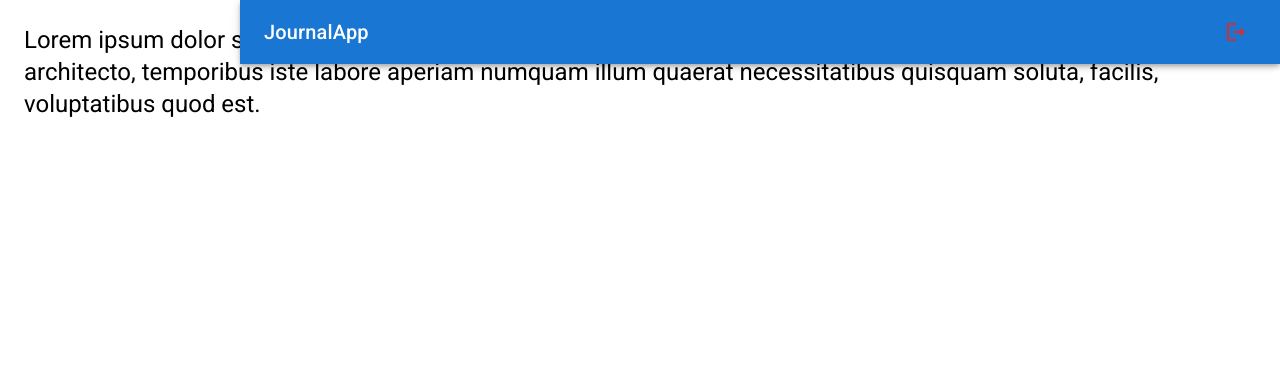
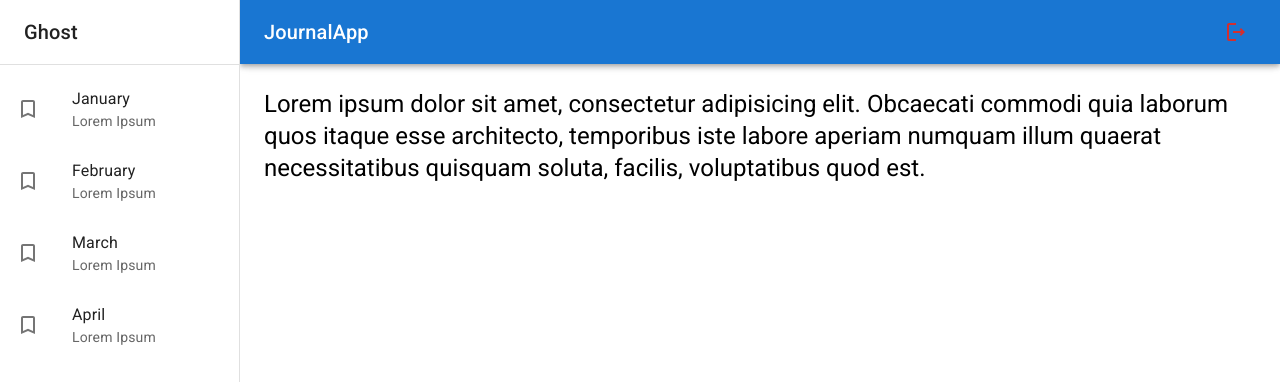
Before and after one commit to aleroses/practice, a React (Vite) app in the folder apps/react/journal-app/: page / in a window 1280 px wide. Shown: the top 382 px of the page. Built offline with nearby package versions, Linux system fonts and the light colour scheme.

Commit message:
feat(apps/react/journal-app): Create SideBar

```diff
--- a/apps/react/journal-app/src/journal/components/NavBar.jsx
+++ b/apps/react/journal-app/src/journal/components/NavBar.jsx
@@ -51,7 +51,7 @@
         </Toolbar>
       </AppBar>
 
-      <Drawer
+      {/* <Drawer
         anchor="left"
         open={open}
         onClose={() => setOpen(false)}
@@ -62,7 +62,7 @@
         <Typography variant="h6" color="initial">
           LolCat
         </Typography>
-      </Drawer>
+      </Drawer> */}
     </>
   );
 };
--- /dev/null
+++ b/apps/react/journal-app/src/journal/components/SideBar.jsx
@@ -0,0 +1,61 @@
+import { TurnedInNot } from "@mui/icons-material";
+import {
+  Box,
+  Divider,
+  Drawer,
+  Grid,
+  List,
+  ListItem,
+  ListItemButton,
+  ListItemIcon,
+  ListItemText,
+  Toolbar,
+  Typography,
+} from "@mui/material";
+
+export const SideBar = ({ drawerWidth }) => {
+  return (
+    <Drawer
+      variant="permanent"
+      anchor="left"
+      open
+      sx={{
+        width: { sm: drawerWidth },
+        flexShrink: { sm: 0 },
+        display: { xs: "block" },
+        "& .MuiDrawer-paper": {
+          boxSizing: "border-box",
+          width: drawerWidth,
+        },
+      }}
+    >
+      <Toolbar>
+        <Typography variant="h6" noWrap component="div">
+          Ghost
+        </Typography>
+      </Toolbar>
+      <Divider />
+
+      <Box component="nav">
+        <List>
+          {["January", "February", "March", "April"].map(
+            (text) => (
+              <ListItem key={text} disablePadding>
+                <ListItemButton component="a">
+                  <ListItemIcon>
+                    <TurnedInNot />
+                  </ListItemIcon>
+                  <Grid container>
+                    <ListItemText secondary={"Lorem Ipsum"}>
+                      {text}
+                    </ListItemText>
+                  </Grid>
+                </ListItemButton>
+              </ListItem>
+            )
+          )}
+        </List>
+      </Box>
+    </Drawer>
+  );
+};
--- a/apps/react/journal-app/src/journal/layout/JournalLayout.jsx
+++ b/apps/react/journal-app/src/journal/layout/JournalLayout.jsx
@@ -1,5 +1,6 @@
-import { Box } from "@mui/material";
+import { Box, Toolbar } from "@mui/material";
 import { NavBar } from "../components/NavBar";
+import { SideBar } from "../components/SideBar";
 
 const drawerWidth = 240;
 
@@ -10,8 +11,10 @@
       <NavBar drawerWidth={drawerWidth} />
 
       {/* Sidebar draweWidth */}
+      <SideBar drawerWidth={drawerWidth} />
 
       <Box component="main" sx={{ flexGrow: 1, p: 3 }}>
+        <Toolbar />
         {children}
       </Box>
     </Box>
```
